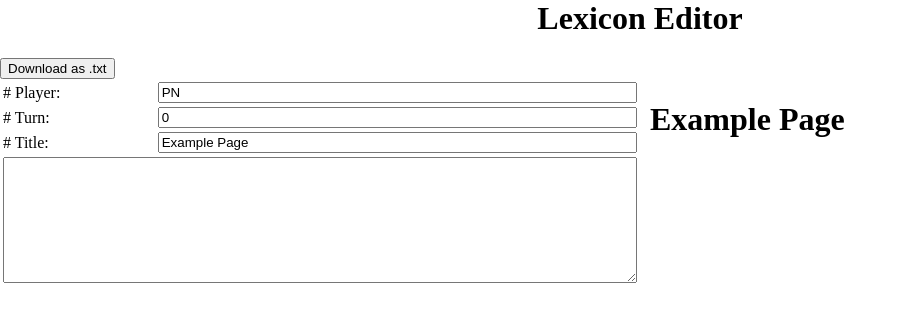
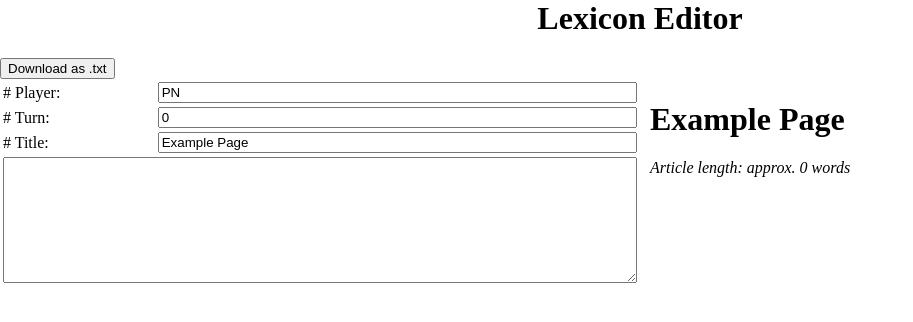
Before and after one commit to Jaculabilis/lexicon-editor, a plain HTML site: page index.html in a window 1280 px wide. Shown: the whole page, without its empty margins (0-913 px from the left). Drawn offline with Linux system fonts and the light colour scheme.

Commit message:
Add word count

```diff
--- a/index.html
+++ b/index.html
@@ -72,6 +72,12 @@
 				content += "<p>" + citationList[i] + "</p>\n";
 			}
 		}
+		// Calculate approximate word count
+		var wordCount = text.trim().split(/\s+/).length;
+		if (text.trim().length < 1)
+			wordCount = 0;
+		content += "<p><i>Article length: approx. " + wordCount + " words</p>";
+
 		return content;
 	}
 
```
